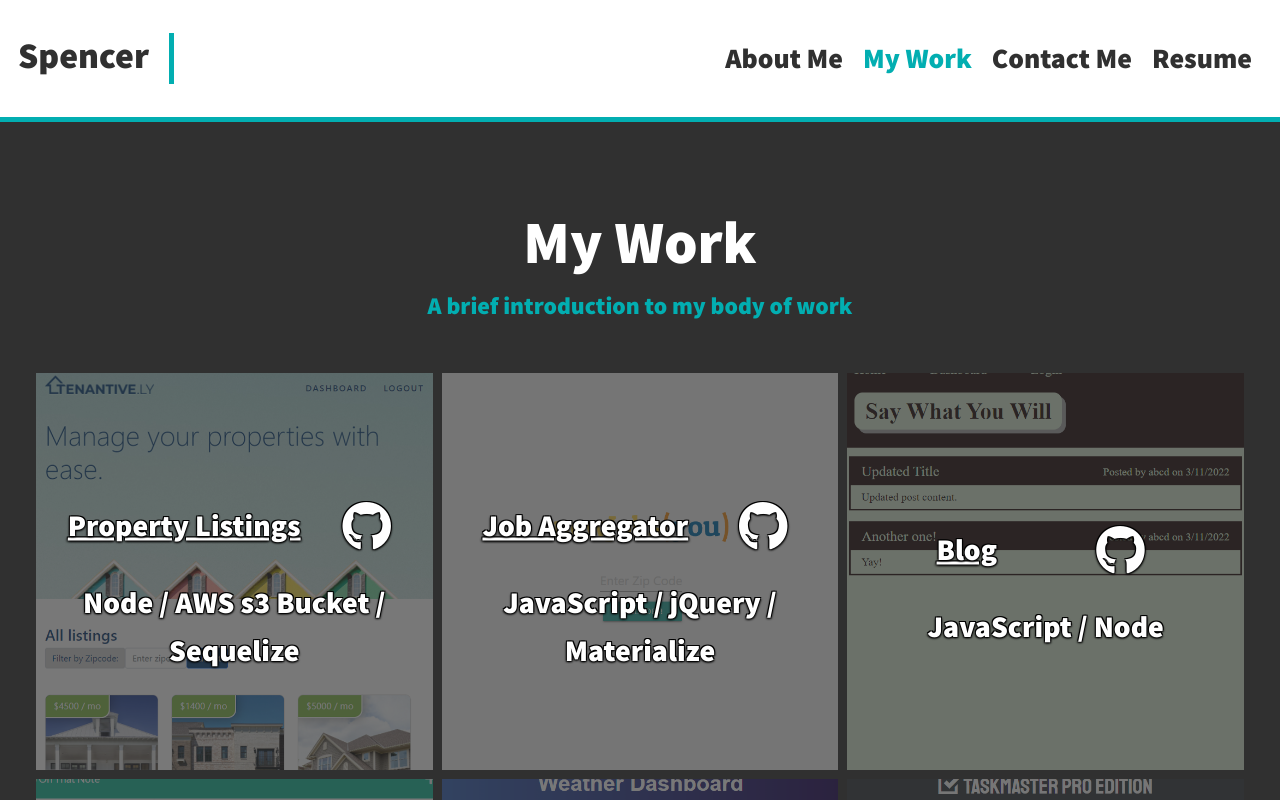
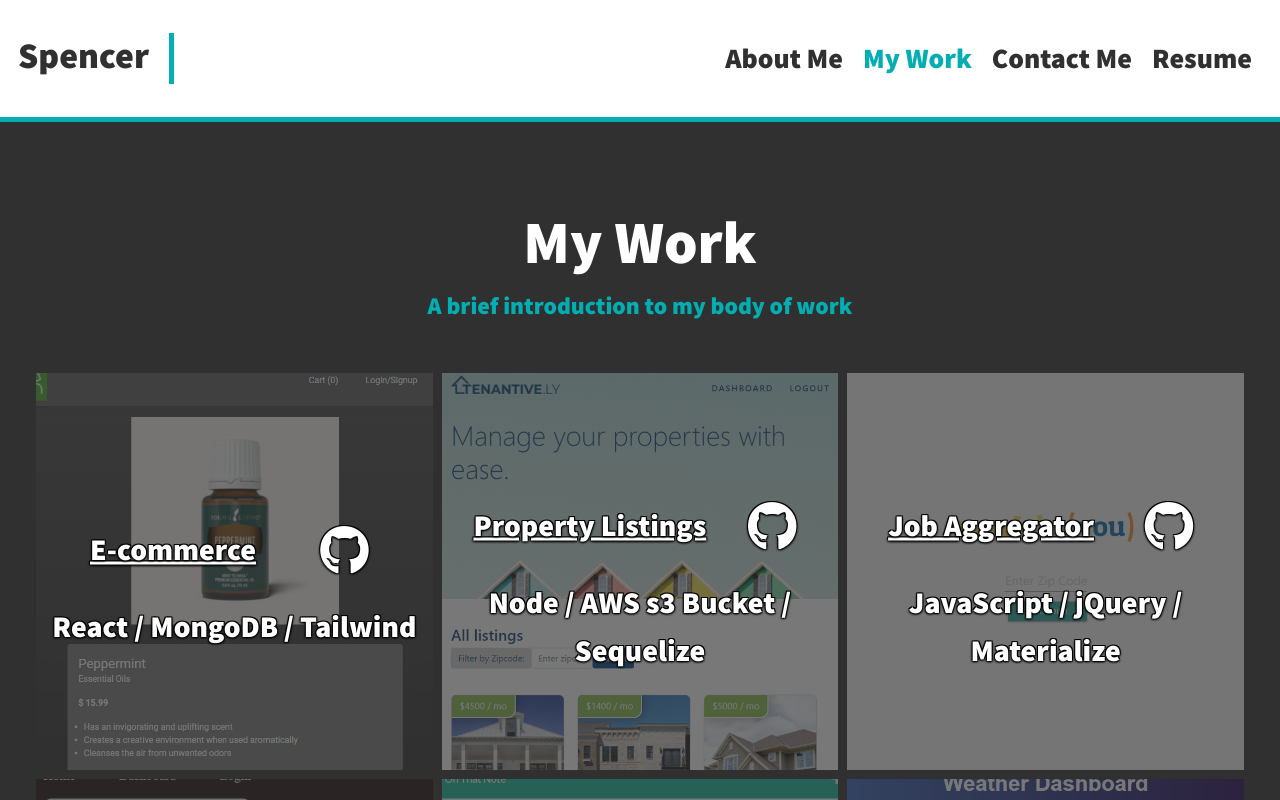
Before and after one commit to SpencerHulse/reacting-to-me, a React (Create React App) app: page / in a window 1280 px wide. Both pictures are taken after a click on the element "My Work". Shown: the top 800 px of the page. Built offline with nearby package versions, Linux system fonts and the light colour scheme.

Commit message:
Added nsense to the portfolio.

```diff
--- a/src/components/MyWork/index.js
+++ b/src/components/MyWork/index.js
@@ -7,6 +7,7 @@ import taskMasterPro from "../../assets/taskmaster-pro.png";
 import workDayScheduler from "../../assets/work-day-scheduler.png";
 import jsCodeQuiz from "../../assets/js-code-quiz.png";
 import alexanderTheGreat from "../../assets/alexander-the-great.png";
+import nsense from "../../assets/nsense.png";
 
 function MyWork() {
   return (
@@ -18,6 +19,33 @@ function MyWork() {
         </p>
 
         <div className="portfolio">
+          {/* portfolio item */}
+          <div className="project-container">
+            <div className="portfolio-container">
+              <img src={nsense} alt="" className="portfolio-img" />
+              <div className="portfolio-info">
+                <p className="portfolio-item-links">
+                  <a
+                    href="https://n-sense.herokuapp.com/"
+                    className="portfolio-link"
+                    target="_blank"
+                    rel="noreferrer"
+                  >
+                    E-commerce
+                  </a>
+                  <a
+                    className="repository-link"
+                    href="https://github.com/SpencerHulse/n-sense"
+                    target="_blank"
+                    rel="noreferrer"
+                  >
+                    <i className="fa-brands fa-github github-portfolio-link"></i>
+                  </a>
+                </p>
+                <span>React / MongoDB / Tailwind</span>
+              </div>
+            </div>
+          </div>
           {/* portfolio item */}
           <div className="project-container">
             <div className="portfolio-container">
```
Also changed, not shown: src/assets/nsense.png (added), 1 other file (tests, documents, lock files or other folders).
